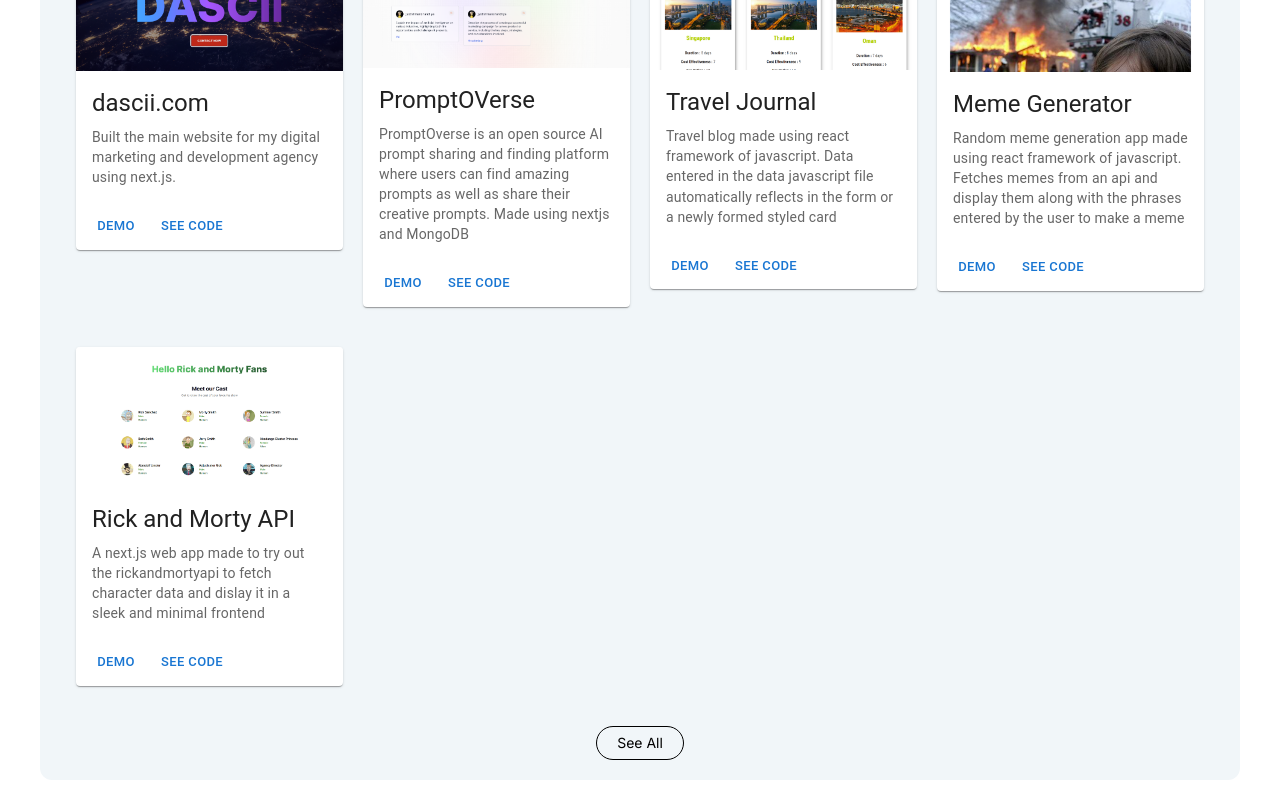
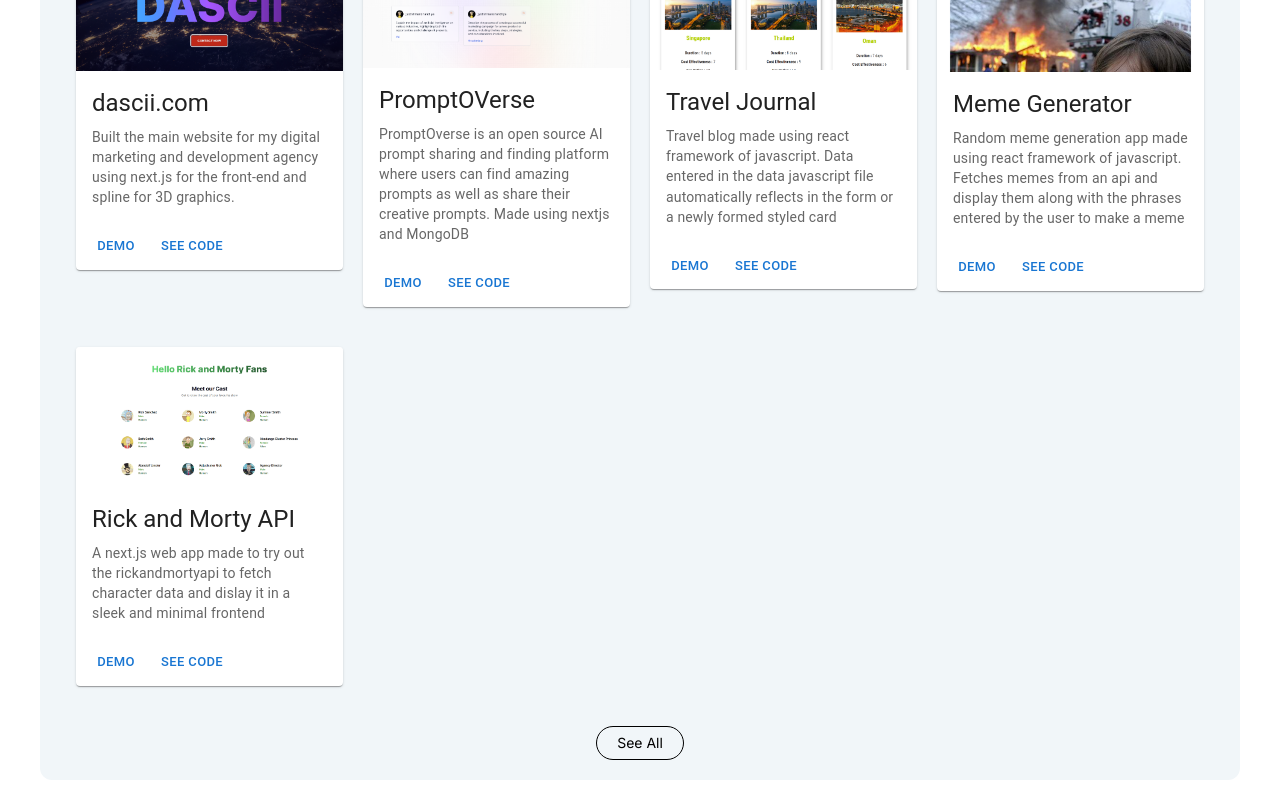
Before and after one commit to jyotishmanshandilya/PortFolio, a Next.js app: page / in a window 1280 px wide. Shown: the part 1393-2193 px from the top of the page. Built offline with nearby package versions, Linux system fonts and the light colour scheme.

Commit message:
updated project description

```diff
--- a/components/projectdata.js
+++ b/components/projectdata.js
@@ -3,7 +3,7 @@ export default {
         {
             'id': 1,
             'title': 'dascii.com',
-            'description': 'Built the main website for my digital marketing and development agency using next.js.',
+            'description': 'Built the main website for my digital marketing and development agency using next.js for the front-end and spline for 3D graphics.',
             'link': 'https://dascii.com/',
             'img':'dascii.png',
             'code': ''
```
